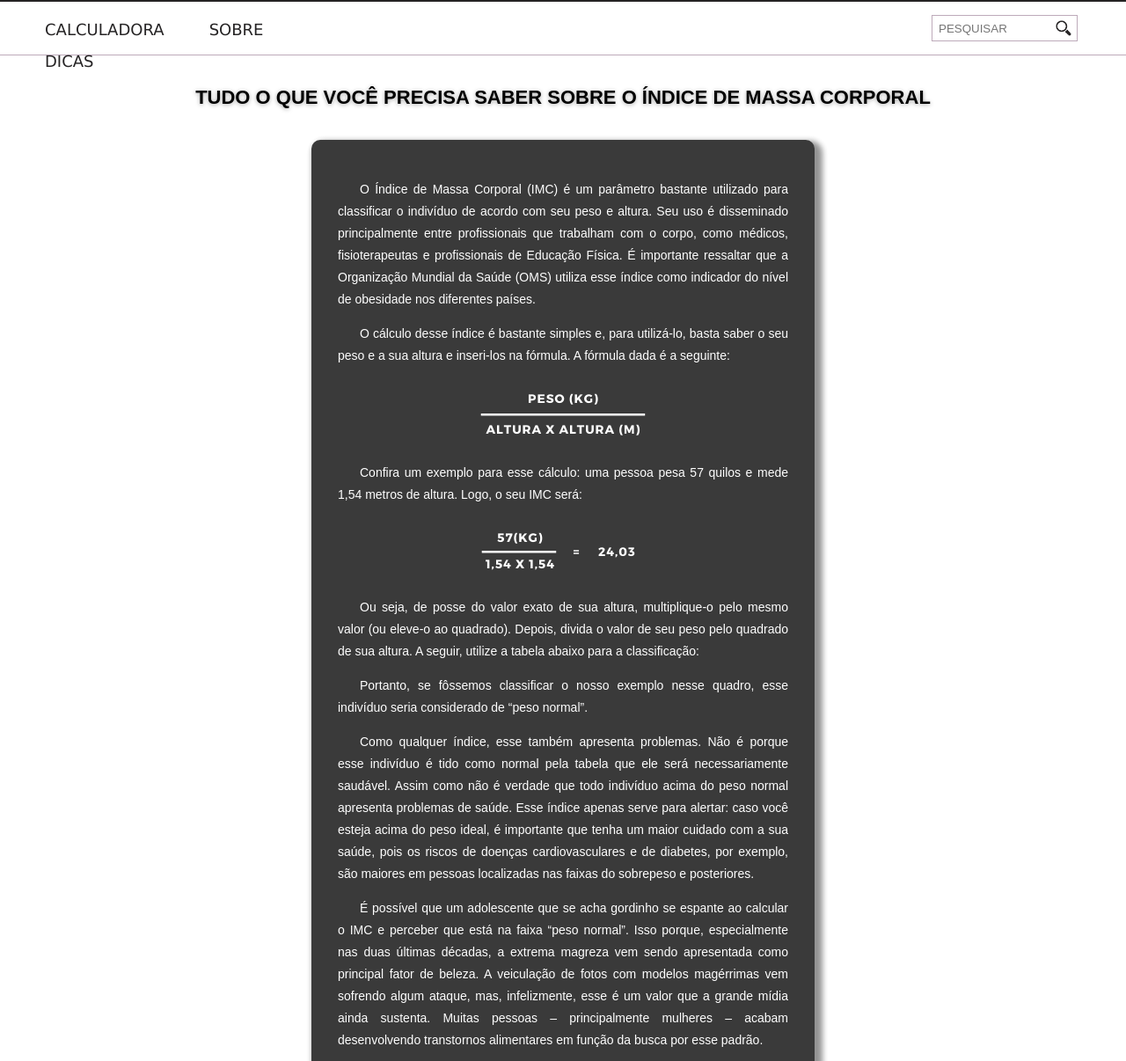
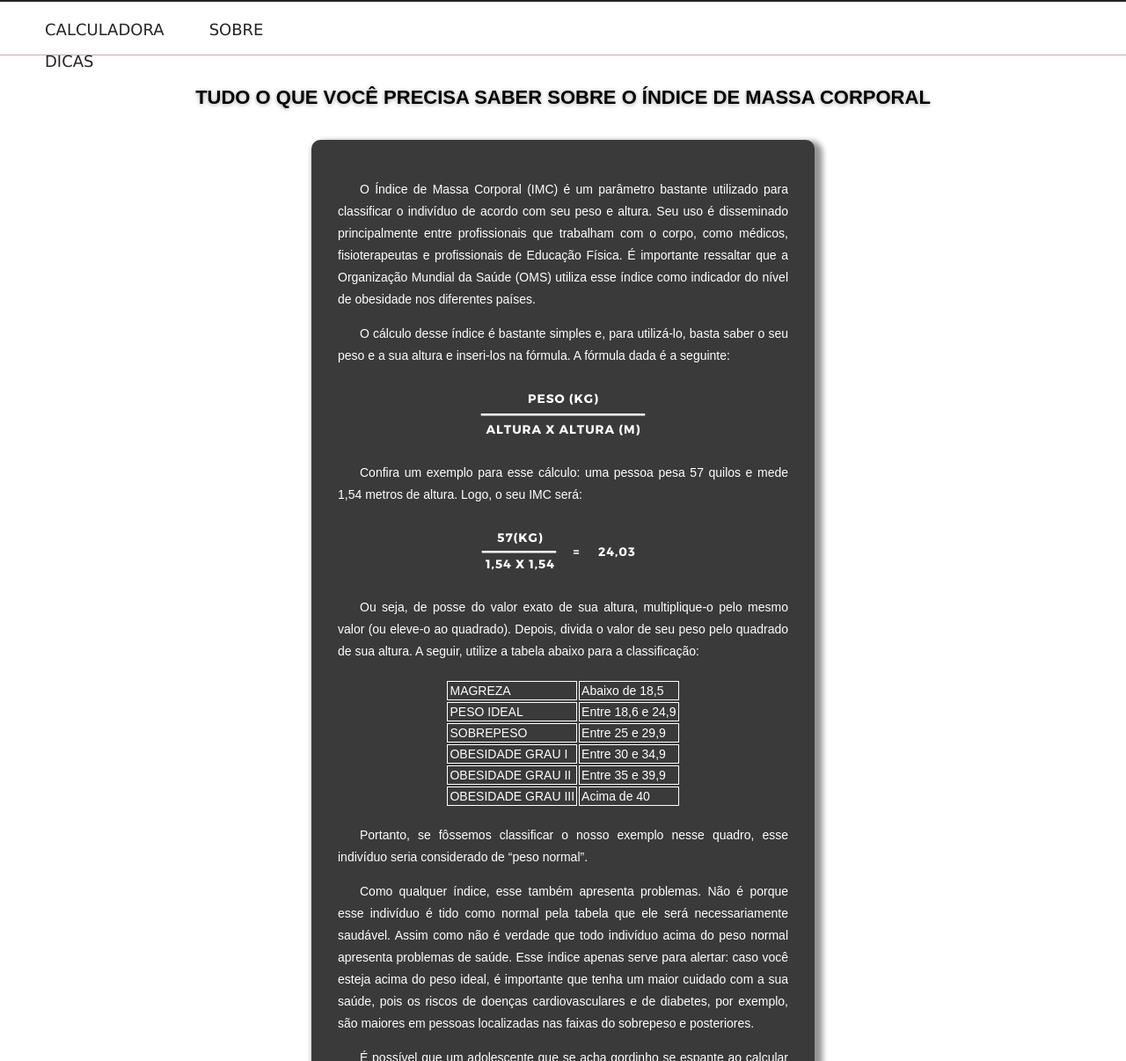
Before and after one commit to eduardavidal/Calculadora-IMC, a plain HTML site: page sobre.html in a window 1280 px wide. Shown: the part 93-1299 px from the top of the page at 88% size. Drawn offline with Linux system fonts and the light colour scheme.

Commit message:
Atualização da page SOBRE e formatação

```diff
--- a/css/style.css
+++ b/css/style.css
@@ -84,26 +84,6 @@ ul {
 .menu {
   width: 400px;
   float: left;
-}
-
-.busca {
-  margin-right: 50px;
-  float: right;
-  position: relative;
-  text-align: center;
-}
-
-.busca input {
-  background-image: url("../imagens/pesquisar.png");
-  background-repeat: no-repeat;
-  background-size: 18px;
-  background-position: 96%;
-  padding: 7px;
-  outline: none;
-  margin-top: 10px;
-  height: 14px;
-  width: 150px;
-  border: 1px solid #bdaaba;
 }
 
 .col-100 {
@@ -223,12 +203,6 @@ h1 {
   text-shadow: #a5a5a5 0px 1px 5px;
 }
 
-section {
-  text-align: justify;
-  justify-content: center;
-  margin: auto;
-}
-
 .artigo {
   background-color: #252525;
   -webkit-box-shadow: 5px 5px 6px 4px rgba(0, 0, 0, 0.47);
@@ -295,3 +269,16 @@ p {
   margin-left: auto;
   margin-right: auto;
 }
+
+.tabela-ref {
+  margin-left: auto;
+  margin-right: auto;
+  padding: 5px;
+}
+
+td {
+  border: 1px solid #ffffff;
+  padding: 2px;
+  text-align: left;
+  width: auto;
+}
--- a/sobre.html
+++ b/sobre.html
@@ -40,9 +40,6 @@
                         <li><a href="">DICAS</a></li>
                     </ul>
                 </div>
-                <div class="busca">
-                    <input placeholder="PESQUISAR" type="text" />
-                </div>
             </div>
 
     </header>
@@ -76,8 +73,7 @@
 
                 <p>
                     Confira um exemplo para esse cálculo: uma pessoa pesa 57 quilos e mede 1,54 metros de altura. Logo,
-                    o
-                    seu IMC será:
+                    o seu IMC será:
                 </p>
                 <br>
                 <div class="img-calculo">
@@ -86,12 +82,37 @@
                 </br>
                 <p>
                     Ou seja, de posse do valor exato de sua altura, multiplique-o pelo mesmo valor (ou eleve-o ao
-                    quadrado).
-                    Depois, divida o valor de seu peso pelo quadrado de sua altura. A seguir, utilize a tabela abaixo
-                    para a
-                    classificação:
+                    quadrado). Depois, divida o valor de seu peso pelo quadrado de sua altura. A seguir, utilize a tabela abaixo
+                    para a classificação:
                 </p>
-
+                        <table class="tabela-ref">
+                        <tbody>
+                        <tr>
+                            <td>MAGREZA</td>
+                            <td>Abaixo de 18,5</td>
+                        </tr>
+                        <tr>
+                            <td>PESO IDEAL</td>
+                            <td>Entre 18,6 e 24,9</td>
+                        </tr>
+                        <tr>
+                            <td>SOBREPESO</td>
+                            <td>Entre 25 e 29,9</td>
+                        </tr>
+                        <tr>
+                            <td>OBESIDADE GRAU I</td>
+                            <td>Entre 30 e 34,9</td>
+                        </tr>
+                        <tr>
+                            <td>OBESIDADE GRAU II</td>
+                            <td>Entre 35 e 39,9</td>
+                        </tr>
+                        <tr>
+                            <td>OBESIDADE GRAU III</td>
+                            <td>Acima de 40</td>
+                        </tr>
+                        <tbody>
+                    </table>
                 <p>
                     Portanto, se fôssemos classificar o nosso exemplo nesse quadro, esse indivíduo seria considerado de
                     “peso normal”.
```
Also changed, not shown: index.html (+0 -4 lines).
